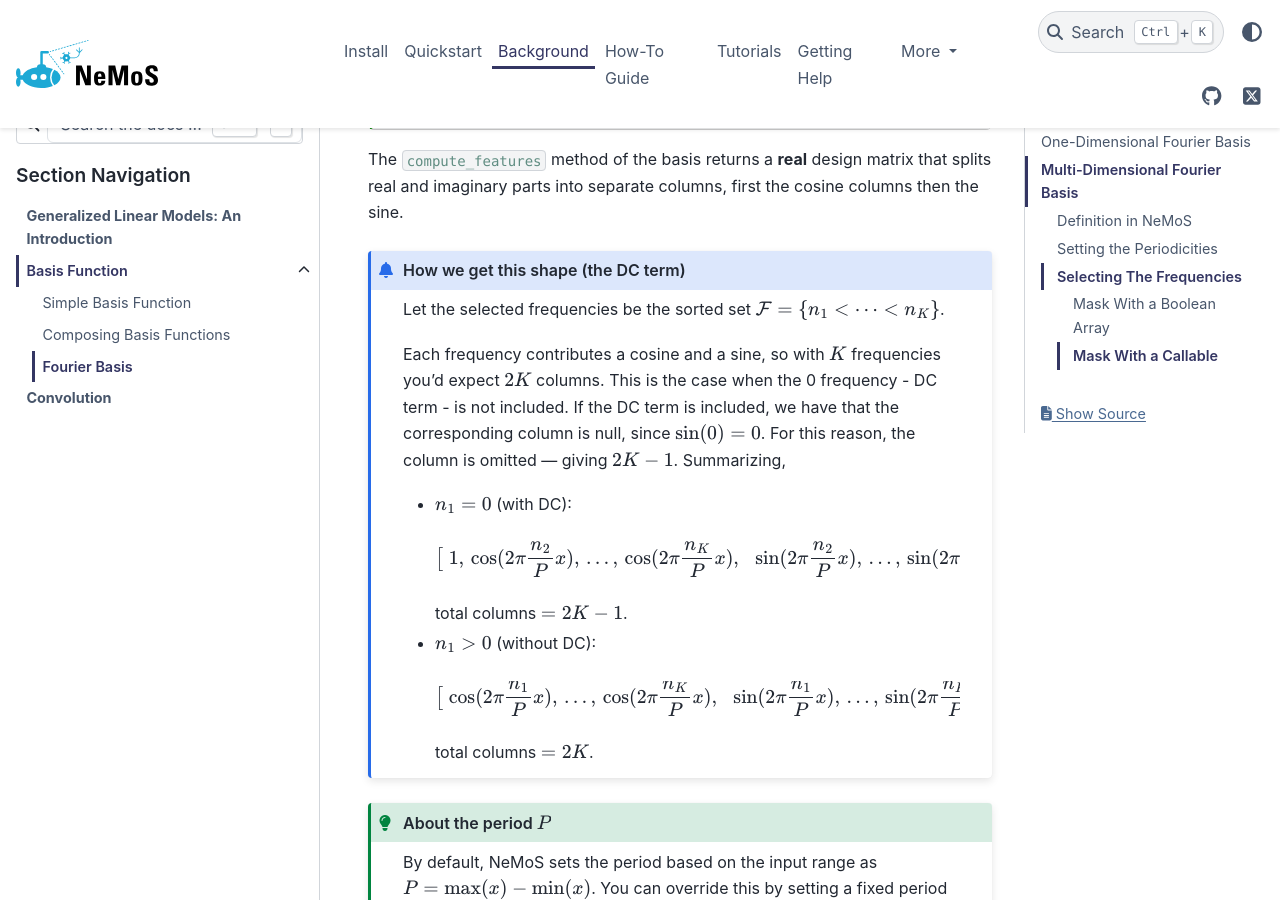
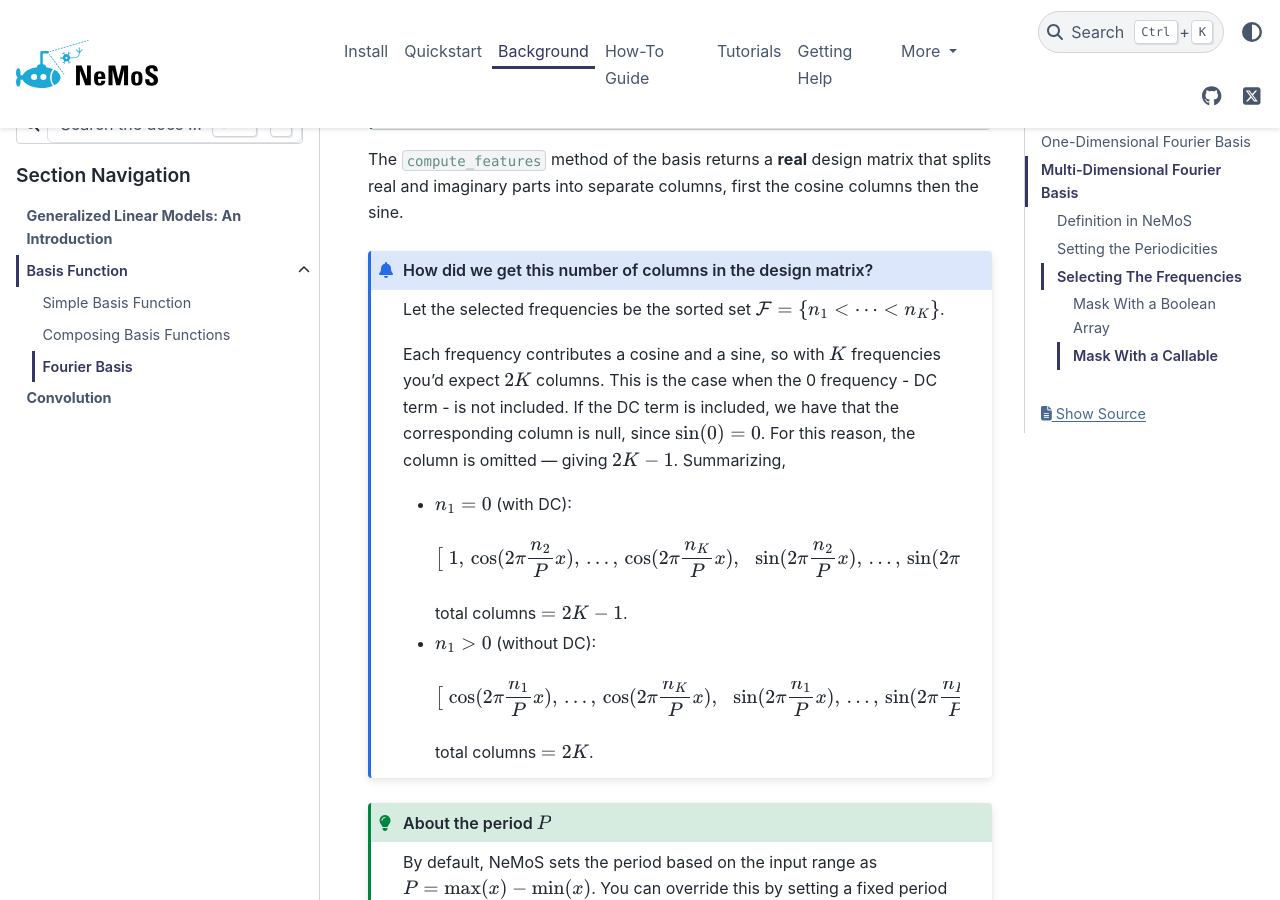
Before and after one commit to flatironinstitute/nemos, a Sphinx documentation site: the page built from docs/background/basis/ndimensional_foureir_basis.md, in a window 1280 px wide and 900 px high, scrolled down 855 px. Built offline with Sphinx 7.4.7 and the PyData theme 0.15.4, drawn with Linux system fonts in a browser that asks for light colours.

Commit message:
improve note

```diff
--- a/docs/background/basis/ndimensional_foureir_basis.md
+++ b/docs/background/basis/ndimensional_foureir_basis.md
@@ -72,7 +72,7 @@
 
 The `compute_features` method of the basis returns a **real** design matrix that splits real and imaginary parts into separate columns, first the cosine columns then the sine.
 
-:::{admonition} How we get this shape (the DC term)
+:::{admonition} How did we get this number of columns in the design matrix?
 :class: info
 
 Let the selected frequencies be the sorted set $\mathcal F=\{n_1<\cdots<n_K\}$.
```
